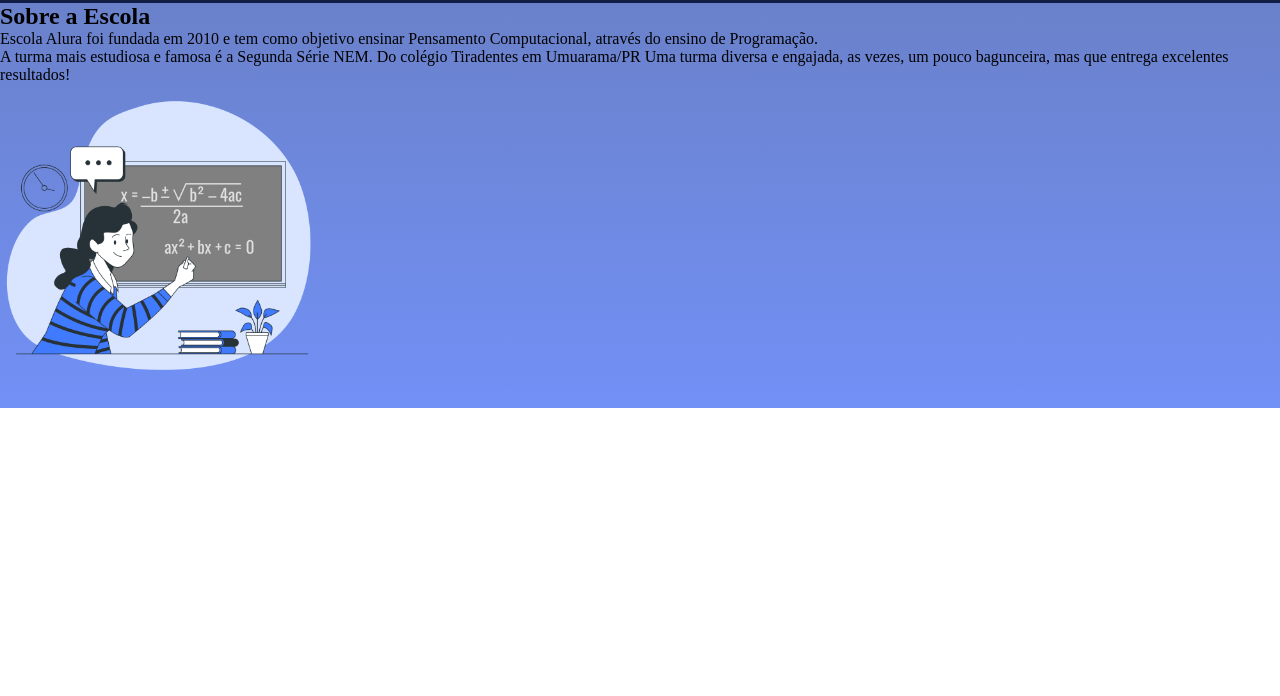
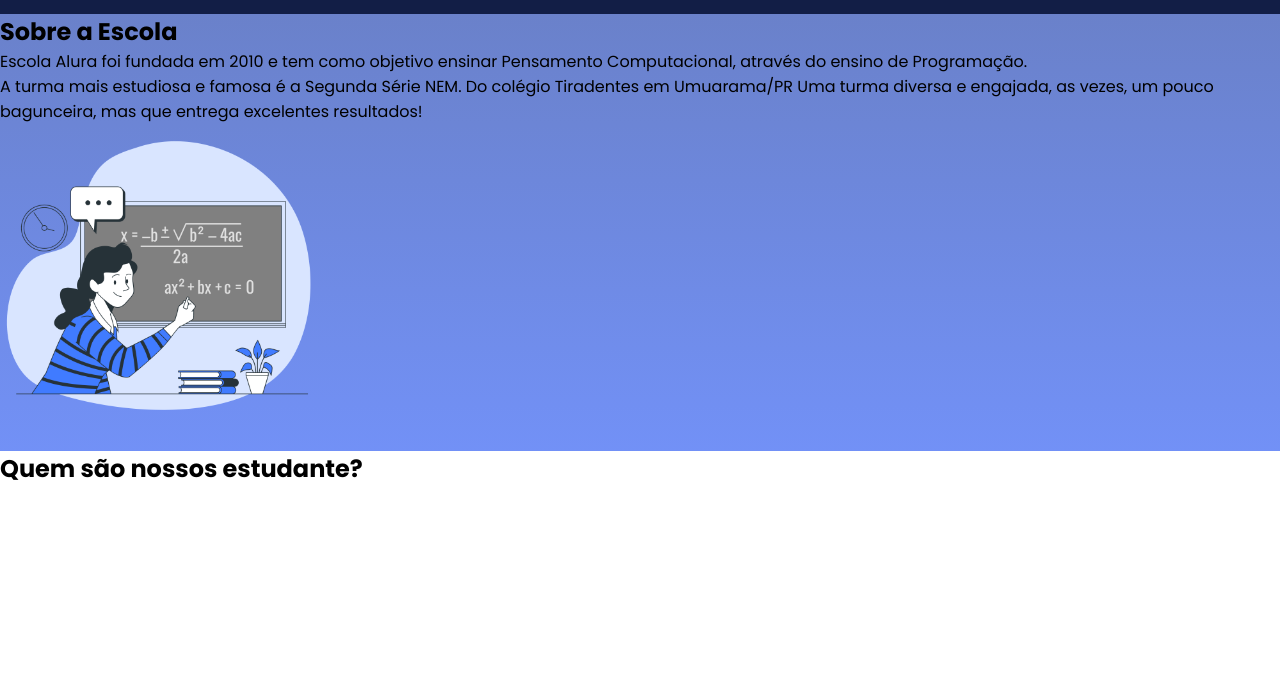
Before and after one commit to hadassamariane/site-turma-criativa, a plain HTML site: page index.html in a window 1280 px wide. Shown: the part 104-800 px from the top of the page. Drawn offline with Linux system fonts and the light colour scheme.

Commit message:
Add files via upload

```diff
--- a/index.html
+++ b/index.html
@@ -6,6 +6,9 @@
     <meta name="viewport" content="width=device-width, initial-scale=1.0">
     <title>Document</title>
     <link rel="stylesheet" href="style.css">
+    <link rel="preconnect" href="https://fonts.googleapis.com">
+<link rel="preconnect" href="https://fonts.gstatic.com" crossorigin>
+<link href="https://fonts.googleapis.com/css2?family=Poppins:ital,wght@0,100;0,200;0,300;0,400;0,500;0,600;0,700;0,800;0,900;1,100;1,200;1,300;1,400;1,500;1,600;1,700;1,800;1,900&display=swap" rel="stylesheet">
 </head>
 <body>
     <header class="cabecalho">
@@ -22,3 +25,7 @@
     <p class="escola-texto-dois">A turma mais estudiosa e famosa é a Segunda Série NEM. Do colégio Tiradentes em Umuarama/PR  Uma turma diversa e engajada, as vezes, um pouco bagunceira, mas que entrega excelentes resultados!</p>
 <img class="escola-imagem" src="Formula-bro.png" alt="Professora no quadro">
 </section>
+<section>
+</section class="estudante">
+<h2 class="estudante-titulo"> Quem são nossos estudante?</h2>
+<section>
--- a/style.css
+++ b/style.css
@@ -1,6 +1,11 @@
 *{
     margin: 0;
     padding: 0;
+}
+
+body{
+    font-family: "Poppins", sans-serif;
+
 }
 
 .cabecalho{
```
